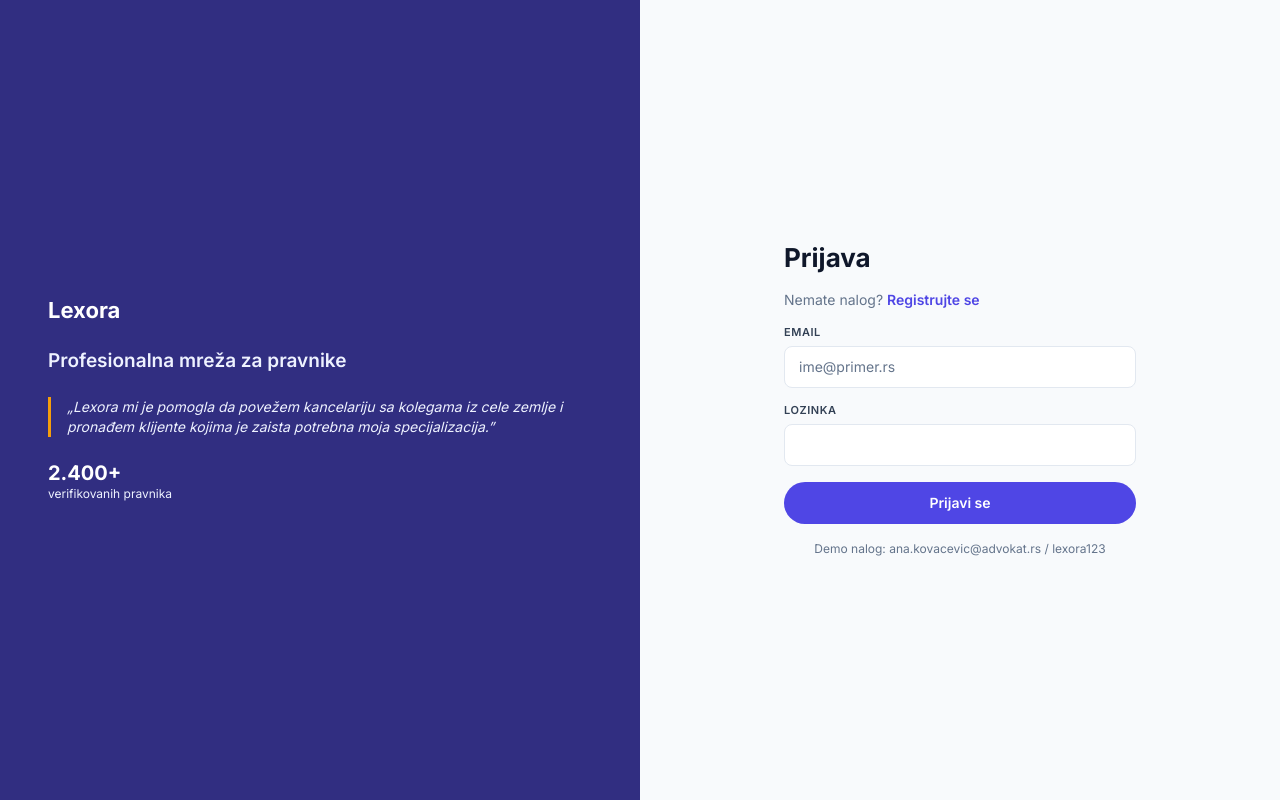
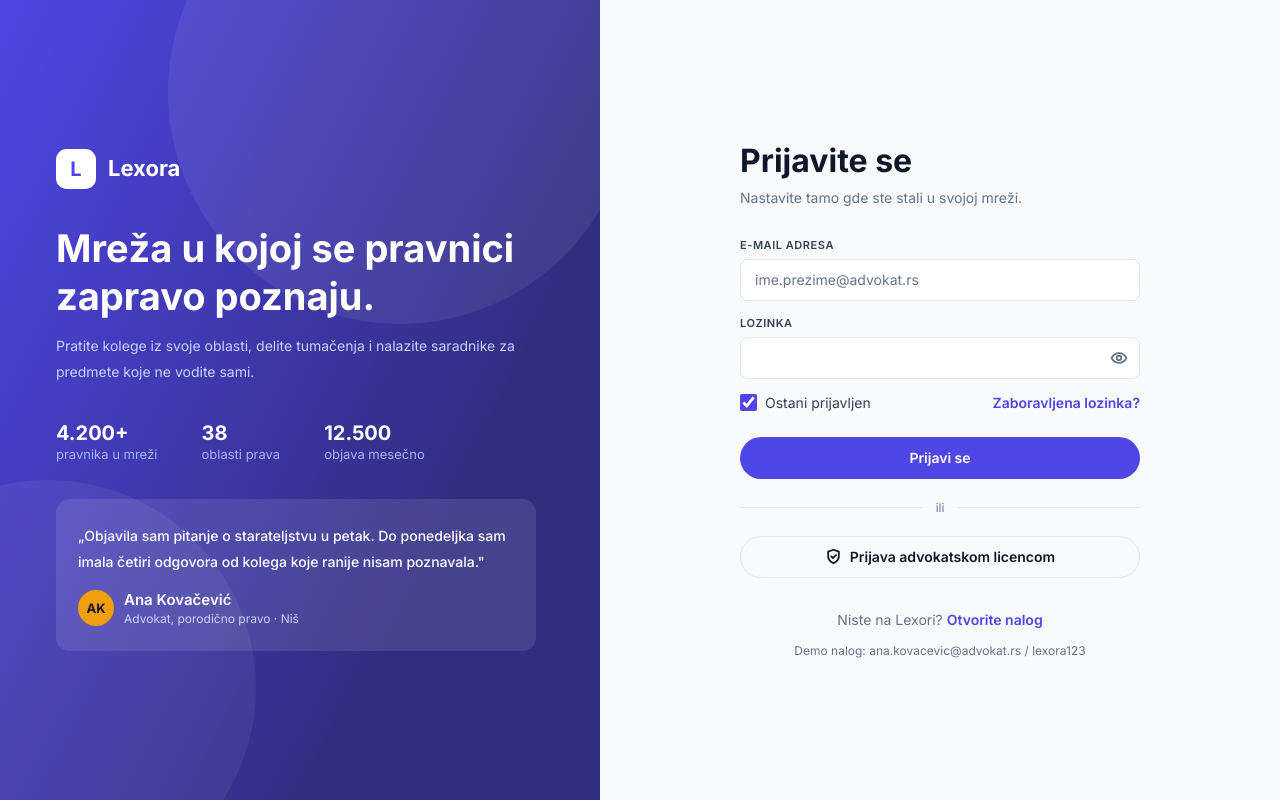
Before and after one commit to nenkovnikola2005-bit/Lexora, a React (Vite) app: page /login in a window 1280 px wide. Built offline with nearby package versions, Linux system fonts and the light colour scheme.

Commit message:
fix UI za Login/Registration sranicu

```diff
--- a/src/components/ui/FormField.scss
+++ b/src/components/ui/FormField.scss
@@ -45,6 +45,30 @@
     min-height: 6rem;
   }
 
+  &__control-wrap {
+    position: relative;
+    width: 100%;
+  }
+
+  &__control--with-icon {
+    padding-right: 2.5rem;
+  }
+
+  &__toggle-visibility {
+    position: absolute;
+    top: 50%;
+    right: 0.75rem;
+    transform: translateY(-50%);
+    display: inline-flex;
+    align-items: center;
+    justify-content: center;
+    color: var(--color-text-muted);
+
+    &:hover {
+      color: var(--color-text-secondary);
+    }
+  }
+
   &__message {
     font-size: var(--font-meta-size);
     line-height: var(--font-meta-line-height);
--- a/src/components/ui/FormField.tsx
+++ b/src/components/ui/FormField.tsx
@@ -1,4 +1,6 @@
+import { useState } from "react";
 import type { ChangeEvent, ReactNode } from "react";
+import { EyeIcon } from "./icons/EyeIcon";
 import "./FormField.scss";
 
 export type FormFieldVariant = "text" | "email" | "password" | "select" | "textarea";
@@ -43,6 +45,7 @@ export function FormField({
 }: FormFieldProps) {
   const hasError = Boolean(errorText);
   const messageId = errorText || helperText ? `${id}-message` : undefined;
+  const [showPassword, setShowPassword] = useState(false);
 
   const handleChange = (
     event: ChangeEvent<HTMLInputElement | HTMLSelectElement | HTMLTextAreaElement>,
@@ -95,6 +98,34 @@ export function FormField({
       );
     }
 
+    if (variant === "password") {
+      return (
+        <div className="form-field__control-wrap">
+          <input
+            id={id}
+            name={name}
+            type={showPassword ? "text" : "password"}
+            className={`${controlClassName} form-field__control--with-icon`}
+            value={value}
+            onChange={handleChange}
+            placeholder={placeholder}
+            required={required}
+            disabled={disabled}
+            aria-invalid={hasError || undefined}
+            aria-describedby={messageId}
+          />
+          <button
+            type="button"
+            className="form-field__toggle-visibility"
+            onClick={() => setShowPassword((current) => !current)}
+            aria-label={showPassword ? "Sakrij lozinku" : "Prikaži lozinku"}
+          >
+            <EyeIcon />
+          </button>
+        </div>
+      );
+    }
+
     return (
       <input
         id={id}
--- /dev/null
+++ b/src/components/ui/icons/EyeIcon.tsx
@@ -0,0 +1,21 @@
+// Ikonica "oko" (prikaz/sakrivanje lozinke) — preuzeta iz Figma dizajna.
+export function EyeIcon() {
+  return (
+    <svg width="18" height="18" viewBox="0 0 18 18" fill="none" aria-hidden="true">
+      <path
+        d="M1.5 9C1.5 9 4.35 4.125 9 4.125C13.65 4.125 16.5 9 16.5 9C16.5 9 13.65 13.875 9 13.875C4.35 13.875 1.5 9 1.5 9Z"
+        stroke="currentColor"
+        strokeWidth="1.8"
+        strokeLinecap="round"
+        strokeLinejoin="round"
+      />
+      <path
+        d="M9 11.25C10.2426 11.25 11.25 10.2426 11.25 9C11.25 7.75736 10.2426 6.75 9 6.75C7.75736 6.75 6.75 7.75736 6.75 9C6.75 10.2426 7.75736 11.25 9 11.25Z"
+        stroke="currentColor"
+        strokeWidth="1.8"
+        strokeLinecap="round"
+        strokeLinejoin="round"
+      />
+    </svg>
+  );
+}
--- /dev/null
+++ b/src/components/ui/icons/ShieldIcon.tsx
@@ -0,0 +1,21 @@
+// Ikonica "štit" (prijava advokatskom licencom) — preuzeta iz Figma dizajna.
+export function ShieldIcon() {
+  return (
+    <svg width="17" height="17" viewBox="0 0 17 17" fill="none" aria-hidden="true">
+      <path
+        d="M8.5 15.2292C8.5 15.2292 13.8125 12.6792 13.8125 8.5V3.68333L8.5 1.77083L3.1875 3.68333V8.5C3.1875 12.6792 8.5 15.2292 8.5 15.2292Z"
+        stroke="currentColor"
+        strokeWidth="1.8"
+        strokeLinecap="round"
+        strokeLinejoin="round"
+      />
+      <path
+        d="M6.375 8.5L7.93333 10.0583L10.9792 7.08333"
+        stroke="currentColor"
+        strokeWidth="1.8"
+        strokeLinecap="round"
+        strokeLinejoin="round"
+      />
+    </svg>
+  );
+}
--- a/src/pages/LoginPage.scss
+++ b/src/pages/LoginPage.scss
@@ -3,64 +3,112 @@
 .login-page {
   min-height: 100svh;
   display: grid;
-  grid-template-columns: 1fr 1fr;
+  grid-template-columns: minmax(0, 600px) 1fr;
 
   @include respond(tablet) {
     grid-template-columns: 1fr;
   }
 }
 
+// --- Levi panel (brend, indigo gradijent) ---
+
 .login-page__brand {
+  position: relative;
+  overflow: hidden;
   display: flex;
-  flex-direction: column;
-  justify-content: center;
-  gap: 1.5rem;
-  padding: 3rem;
-  background-color: var(--color-primary-strong);
+  align-items: center;
+  padding: 3.5rem;
+  background: linear-gradient(117deg, var(--color-indigo-600) 0%, var(--color-indigo-900) 71%);
   color: var(--color-text-on-primary);
 
   @include respond(tablet) {
     padding: 2.5rem 1.5rem;
-    text-align: center;
   }
 }
 
+.login-page__ukras {
+  position: absolute;
+  border-radius: 50%;
+  background-color: var(--color-white);
+  pointer-events: none;
+
+  &--1 {
+    width: 29rem;
+    height: 29rem;
+    top: -8.75rem;
+    right: -2rem;
+    opacity: 0.07;
+  }
+
+  &--2 {
+    width: 26rem;
+    height: 26rem;
+    bottom: -6rem;
+    left: -10rem;
+    opacity: 0.06;
+  }
+}
+
+.login-page__brand-content {
+  position: relative;
+  z-index: 1;
+  display: flex;
+  flex-direction: column;
+  gap: 2.25rem;
+  max-width: 30rem;
+}
+
 .login-page__logo {
+  display: flex;
+  align-items: center;
+  gap: 0.75rem;
+}
+
+.login-page__logo-mark {
+  display: inline-flex;
+  align-items: center;
+  justify-content: center;
+  width: 2.5rem;
+  height: 2.5rem;
+  border-radius: 0.675rem;
+  background-color: var(--color-white);
+  color: var(--color-primary);
+  font-weight: var(--font-weight-bold);
+  font-size: 1.25rem;
+}
+
+.login-page__logo-word {
   font-size: var(--font-logo-size);
   font-weight: var(--font-logo-weight);
   line-height: var(--font-logo-line-height);
 }
 
-.login-page__tagline {
-  font-size: var(--font-section-size);
-  font-weight: var(--font-section-weight);
-  line-height: var(--font-section-line-height);
-  color: var(--color-primary-subtle);
+.login-page__headline {
+  display: flex;
+  flex-direction: column;
+  gap: 0.75rem;
 }
 
-.login-page__quote {
+.login-page__title {
+  font-size: 2.375rem;
+  line-height: 1.26;
+  font-weight: var(--font-weight-bold);
+}
+
+.login-page__subtitle {
   font-size: var(--font-body-size);
-  line-height: var(--font-body-line-height);
-  border-left: 3px solid var(--color-accent);
-  padding-left: 1rem;
-  font-style: italic;
-  color: var(--color-indigo-50);
+  line-height: 1.625rem;
+  color: var(--color-indigo-200);
+}
 
-  @include respond(tablet) {
-    border-left: none;
-    border-top: 3px solid var(--color-accent);
-    padding-left: 0;
-    padding-top: 0.75rem;
-  }
+.login-page__stats {
+  display: flex;
+  gap: 2.75rem;
 }
 
 .login-page__stat {
   display: flex;
   flex-direction: column;
-
-  @include respond(tablet) {
-    align-items: center;
-  }
 }
 
 .login-page__stat-number {
@@ -70,9 +118,62 @@
 }
 
 .login-page__stat-label {
+  font-size: 0.8125rem;
+  line-height: 1.125rem;
+  color: var(--color-indigo-300);
+}
+
+.login-page__testimonial {
+  display: flex;
+  flex-direction: column;
+  gap: 0.875rem;
+  padding: 1.5rem 1.375rem;
+  border-radius: 0.875rem;
+  background-color: rgb(255 255 255 / 10%);
+}
+
+.login-page__testimonial-text {
+  font-size: var(--font-body-size);
+  line-height: 1.625rem;
+  font-weight: var(--font-weight-medium);
+}
+
+.login-page__testimonial-author {
+  display: flex;
+  align-items: center;
+  gap: 0.625rem;
+}
+
+.login-page__testimonial-avatar {
+  display: inline-flex;
+  align-items: center;
+  justify-content: center;
+  flex-shrink: 0;
+  width: 2.25rem;
+  height: 2.25rem;
+  border-radius: 50%;
+  background-color: var(--color-amber-500);
+  color: var(--color-slate-900);
+  font-size: 0.8125rem;
+  font-weight: var(--font-weight-bold);
+}
+
+.login-page__testimonial-meta {
+  display: flex;
+  flex-direction: column;
+}
+
+.login-page__testimonial-name {
+  font-size: var(--font-name-size);
+  font-weight: var(--font-weight-semibold);
+}
+
+.login-page__testimonial-role {
   font-size: var(--font-meta-size);
-  color: var(--color-indigo-50);
+  color: var(--color-indigo-200);
 }
+
+// --- Desni panel (forma) ---
 
 .login-page__panel {
   display: flex;
@@ -89,21 +190,105 @@
 .login-page__form {
   display: flex;
   flex-direction: column;
-  gap: 1rem;
   width: 100%;
-  max-width: 22rem;
+  max-width: 25rem;
 }
 
 .login-page__heading {
-  font-size: var(--font-page-heading-size);
-  font-weight: var(--font-page-heading-weight);
-  line-height: var(--font-page-heading-line-height);
+  font-size: 2rem;
+  line-height: 2.5rem;
+  font-weight: var(--font-weight-bold);
   color: var(--color-text-primary);
 }
 
 .login-page__subtext {
+  margin-top: 0.375rem;
+  font-size: var(--font-body-size);
+  line-height: 1.375rem;
+  color: var(--color-text-muted);
+}
+
+.login-page__fields {
+  display: flex;
+  flex-direction: column;
+  gap: 1rem;
+  margin-top: 1.875rem;
+}
+
+.login-page__options {
+  display: flex;
+  align-items: center;
+  gap: 0.75rem;
+  margin-top: 0.875rem;
+}
+
+.login-page__remember {
+  display: flex;
+  align-items: center;
+  gap: 0.5rem;
+  flex-grow: 1;
+  font-size: var(--font-body-size);
+  color: var(--color-text-secondary);
+
+  input[type="checkbox"] {
+    width: 1.0625rem;
+    height: 1.0625rem;
+    accent-color: var(--color-primary);
+  }
+}
+
+.login-page__forgot {
+  font-size: var(--font-body-size);
+  font-weight: var(--font-weight-semibold);
+  color: var(--color-primary);
+  white-space: nowrap;
+}
+
+.login-page__error {
+  margin-top: 0.75rem;
+  font-size: var(--font-meta-size);
+  color: var(--color-danger);
+}
+
+.login-page__submit-btn {
+  margin-top: 1.5rem;
+  width: 100%;
+}
+
+.login-page__divider {
+  display: flex;
+  align-items: center;
+  gap: 0.875rem;
+  margin-top: 1.25rem;
+  color: var(--color-text-muted);
+  font-size: var(--font-meta-size);
+
+  &::before,
+  &::after {
+    content: "";
+    flex: 1;
+    height: 1px;
+    background-color: var(--color-border);
+  }
+}
+
+.login-page__license-btn {
+  margin-top: 1.25rem;
+  width: 100%;
+}
+
+.login-page__license-notice {
+  margin-top: 0.5rem;
+  font-size: var(--font-meta-size);
+  color: var(--color-text-muted);
+  text-align: center;
+}
+
+.login-page__signup {
+  margin-top: 2rem;
   font-size: var(--font-body-size);
   color: var(--color-text-muted);
+  text-align: center;
 
   a {
     color: var(--color-primary);
@@ -111,12 +296,8 @@
   }
 }
 
-.login-page__error {
-  font-size: var(--font-meta-size);
-  color: var(--color-danger);
-}
-
 .login-page__demo-note {
+  margin-top: 0.75rem;
   font-size: var(--font-meta-size);
   color: var(--color-text-muted);
   text-align: center;
--- a/src/pages/LoginPage.tsx
+++ b/src/pages/LoginPage.tsx
@@ -3,6 +3,7 @@ import type { FormEvent } from "react";
 import { Link, useNavigate } from "react-router-dom";
 import { Button } from "../components/ui/Button";
 import { FormField } from "../components/ui/FormField";
+import { ShieldIcon } from "../components/ui/icons/ShieldIcon";
 import { useAuth } from "../context/AuthContext";
 import "./LoginPage.scss";
 
@@ -15,7 +16,9 @@ export function LoginPage() {
 
   const [email, setEmail] = useState("");
   const [password, setPassword] = useState("");
+  const [rememberMe, setRememberMe] = useState(true);
   const [error, setError] = useState<string | null>(null);
+  const [licenseNotice, setLicenseNotice] = useState(false);
   const [submitting, setSubmitting] = useState(false);
 
   // Već prijavljenog korisnika odmah vraća na početnu.
@@ -42,33 +45,69 @@ export function LoginPage() {
   return (
     <div className="login-page">
       <div className="login-page__brand">
-        <p className="login-page__logo">Lexora</p>
-        <p className="login-page__tagline">Profesionalna mreža za pravnike</p>
-        <blockquote className="login-page__quote">
-          „Lexora mi je pomogla da povežem kancelariju sa kolegama iz cele
-          zemlje i pronađem klijente kojima je zaista potrebna moja
-          specijalizacija.”
-        </blockquote>
+        <span className="login-page__ukras login-page__ukras--1" aria-hidden="true" />
+        <span className="login-page__ukras login-page__ukras--2" aria-hidden="true" />
+
+        <div className="login-page__brand-content">
+          <div className="login-page__logo">
+            <span className="login-page__logo-mark">L</span>
+            <span className="login-page__logo-word">Lexora</span>
+          </div>
+
+          <div className="login-page__headline">
+            <p className="login-page__title">Mreža u kojoj se pravnici zapravo poznaju.</p>
+            <p className="login-page__subtitle">
+              Pratite kolege iz svoje oblasti, delite tumačenja i nalazite saradnike za
+              predmete koje ne vodite sami.
+            </p>
+          </div>
+
+          <div className="login-page__stats">
             <div className="login-page__stat">
-          <span className="login-page__stat-number">2.400+</span>
-          <span className="login-page__stat-label">verifikovanih pravnika</span>
+              <span className="login-page__stat-number">4.200+</span>
+              <span className="login-page__stat-label">pravnika u mreži</span>
+            </div>
+            <div className="login-page__stat">
+              <span className="login-page__stat-number">38</span>
+              <span className="login-page__stat-label">oblasti prava</span>
+            </div>
+            <div className="login-page__stat">
+              <span className="login-page__stat-number">12.500</span>
+              <span className="login-page__stat-label">objava mesečno</span>
+            </div>
+          </div>
+
+          <div className="login-page__testimonial">
+            <p className="login-page__testimonial-text">
+              „Objavila sam pitanje o starateljstvu u petak. Do ponedeljka sam imala
+              četiri odgovora od kolega koje ranije nisam poznavala."
+            </p>
+            <div className="login-page__testimonial-author">
+              <span className="login-page__testimonial-avatar">AK</span>
+              <div className="login-page__testimonial-meta">
+                <span className="login-page__testimonial-name">Ana Kovačević</span>
+                <span className="login-page__testimonial-role">
+                  Advokat, porodično pravo · Niš
+                </span>
+              </div>
+            </div>
+          </div>
         </div>
       </div>
 
       <div className="login-page__panel">
         <form className="login-page__form" onSubmit={handleSubmit}>
-          <h1 className="login-page__heading">Prijava</h1>
-          <p className="login-page__subtext">
-            Nemate nalog? <Link to="/register">Registrujte se</Link>
-          </p>
+          <h1 className="login-page__heading">Prijavite se</h1>
+          <p className="login-page__subtext">Nastavite tamo gde ste stali u svojoj mreži.</p>
 
+          <div className="login-page__fields">
             <FormField
               id="login-email"
-            label="Email"
+              label="E-mail adresa"
               variant="email"
               value={email}
               onChange={setEmail}
-            placeholder="ime@primer.rs"
+              placeholder="ime.prezime@advokat.rs"
               required
             />
             <FormField
@@ -79,6 +118,21 @@ export function LoginPage() {
               onChange={setPassword}
               required
             />
+          </div>
+
+          <div className="login-page__options">
+            <label className="login-page__remember">
+              <input
+                type="checkbox"
+                checked={rememberMe}
+                onChange={(event) => setRememberMe(event.target.checked)}
+              />
+              Ostani prijavljen
+            </label>
+            <a href="#" className="login-page__forgot" onClick={(event) => event.preventDefault()}>
+              Zaboravljena lozinka?
+            </a>
+          </div>
 
           {error && (
             <p className="login-page__error" role="alert">
@@ -86,9 +140,32 @@ export function LoginPage() {
             </p>
           )}
 
-          <Button type="submit" disabled={submitting}>
+          <Button type="submit" className="login-page__submit-btn" disabled={submitting}>
             {submitting ? "Prijavljivanje..." : "Prijavi se"}
           </Button>
+
+          <div className="login-page__divider">
+            <span>ili</span>
+          </div>
+
+          <Button
+            type="button"
+            variant="outline"
+            className="login-page__license-btn"
+            onClick={() => setLicenseNotice(true)}
+          >
+            <ShieldIcon />
+            Prijava advokatskom licencom
+          </Button>
+          {licenseNotice && (
+            <p className="login-page__license-notice" role="status">
+              Prijava advokatskom licencom još uvek nije dostupna.
+            </p>
+          )}
+
+          <p className="login-page__signup">
+            Niste na Lexori? <Link to="/register">Otvorite nalog</Link>
+          </p>
 
           <p className="login-page__demo-note">
             Demo nalog: {DEMO_EMAIL} / {DEMO_PASSWORD}
--- a/src/styles/_tokens.scss
+++ b/src/styles/_tokens.scss
@@ -5,6 +5,8 @@
 :root {
   // --- Sirova paleta boja (Figma "Colors") ---
   --color-indigo-50: #eef2ff;
+  --color-indigo-200: #c7d2fe;
+  --color-indigo-300: #a5b4fc;
   --color-indigo-600: #4f46e5;
   --color-indigo-700: #4338ca;
   --color-indigo-900: #312e81;
```
Lines whose indentation alone changed are shown as unchanged.
